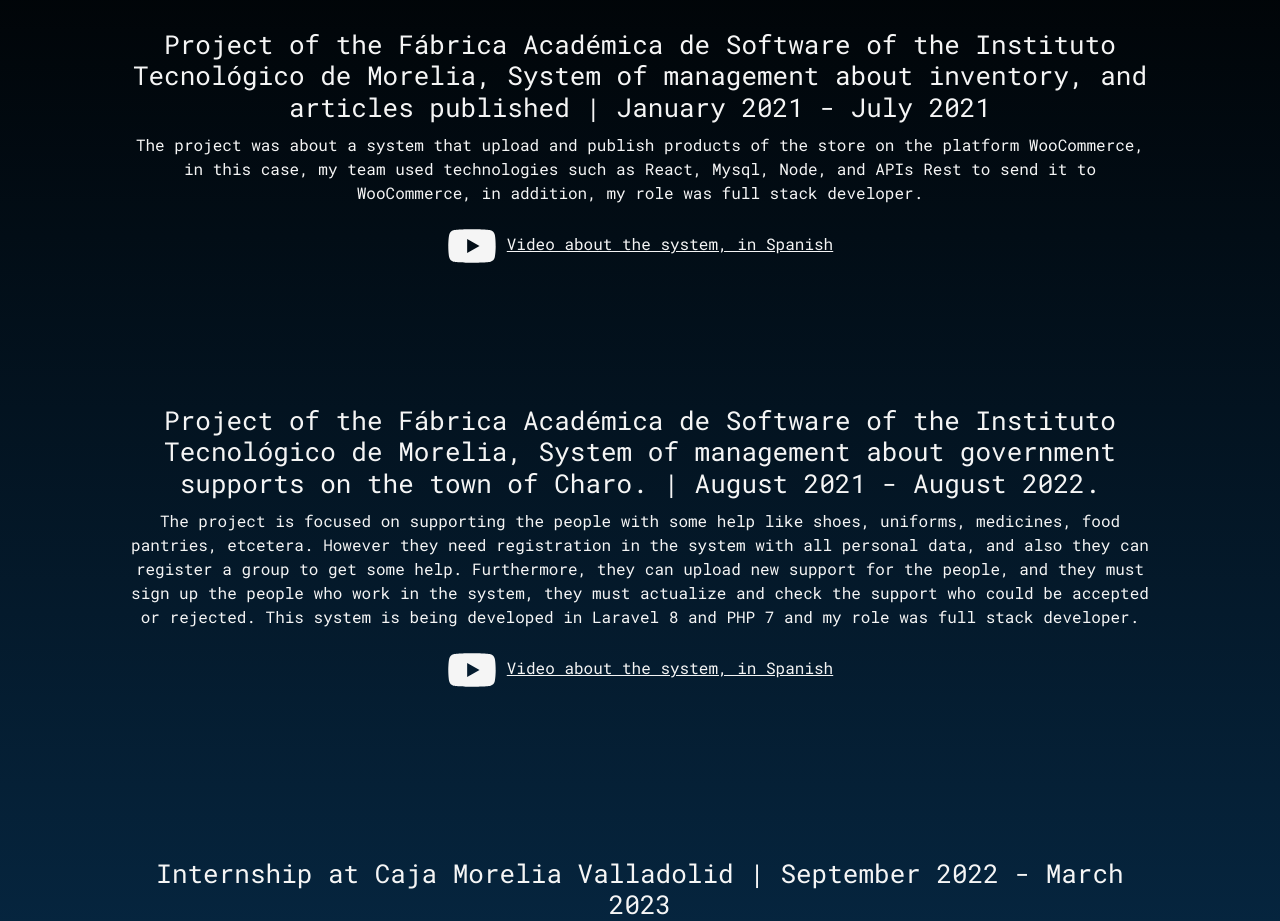
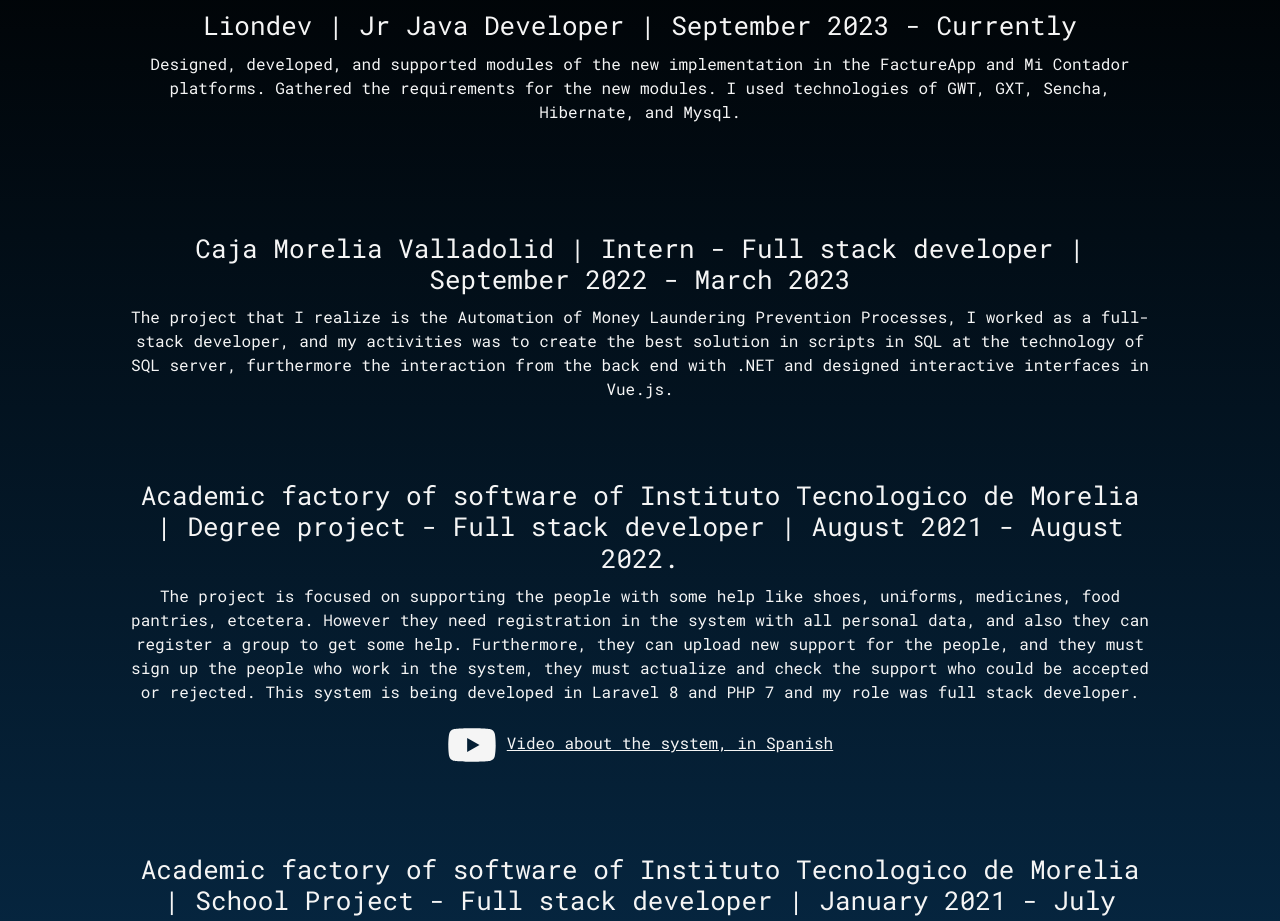
Before and after one commit to Cristian-Miguel/Portafolio, a React (Create React App) app: page / in a window 1280 px wide. Shown: the part 1660-2581 px from the top of the page. Built offline with nearby package versions, Linux system fonts and the light colour scheme.

Commit message:
Change my experience and modify the CSS

```diff
--- a/src/css/App.css
+++ b/src/css/App.css
@@ -3,7 +3,7 @@
 div.App{
   background-image: url("../images/Code1.jpg");
   width: 100%;
-  height: 3335px;
+  height: 3900px;
   font-family: 'Roboto Mono', monospace;
   scroll-behavior: smooth;
 }
@@ -120,7 +120,7 @@
   text-align: center;
   background: linear-gradient(#000, #072d4c);
   display: grid;
-  grid-template-rows: 10px 80px 400px 400px 400px 10px;
+  grid-template-rows: 10px 80px 250px 250px 350px 350px 10px;
   grid-template-columns: 10% 80% 10%;
 }
 
@@ -131,22 +131,29 @@
   align-self: center;
 }
 
-div.App section#SectionExperience div.ContainerTandex{
+div.App section#SectionExperience div.ContainerLionDev{
   grid-row: 3/4;
   grid-column: 2/3;
   margin: 2px 0px 2px 0px;
   align-self: center;
 }
 
-div.App section#SectionExperience div.ContainerCharo{
+div.App section#SectionExperience div.ContainerCMV{
   grid-row: 4/5;
   grid-column: 2/3;
   margin: 2px 0px 2px 0px;
   align-self: center;
 }
 
-div.App section#SectionExperience div.ContainerCMV{
+div.App section#SectionExperience div.ContainerCharo{
   grid-row: 5/6;
+  grid-column: 2/3;
+  margin: 2px 0px 2px 0px;
+  align-self: center;
+}
+
+div.App section#SectionExperience div.ContainerTandex{
+  grid-row: 6/7;
   grid-column: 2/3;
   margin: 2px 0px 2px 0px;
   align-self: center;
--- a/src/views/App.js
+++ b/src/views/App.js
@@ -37,30 +37,36 @@
 
       <section id='SectionExperience'>
         <h2>Experience</h2>
-        <div className="ContainerTandex">
-          <h4 className="Tandex">
-            Project of the Fábrica Académica de Software of the Instituto Tecnológico de Morelia,
-            System of management about inventory, and articles published | January 2021 - July 2021
+
+        <div className="ContainerLionDev">
+          <h4 className="LionDev">
+            Liondev | Jr Java Developer | September 2023 - Currently
           </h4>
-          <p className="Tandex">
-          The project was about a system that upload and publish products of the
-          store on the platform WooCommerce, in this case, my team used technologies
-          such as React, Mysql, Node, and APIs Rest to send it to WooCommerce,
-          in addition, my role was full stack developer.
+          <p className="LionDev">
+          Designed, developed, and supported modules of the new implementation
+          in the FactureApp and Mi Contador platforms. Gathered the requirements
+          for the new modules.
+          I used technologies of GWT, GXT, Sencha, Hibernate, and Mysql.
           </p>
-          <div className="Tandex">
-            <svg xmlns="http://www.w3.org/2000/svg" viewBox="0 0 576 512" fill='whitesmoke' width={50} height={50}>
-              {/*<!-- Font Awesome Pro 5.15.4 by @fontawesome - https://fontawesome.com License - https://fontawesome.com/license (Commercial License) --> */}
-              <path d="M549.655 124.083c-6.281-23.65-24.787-42.276-48.284-48.597C458.781 64 288 64 288 64S117.22 64 74.629 75.486c-23.497 6.322-42.003 24.947-48.284 48.597-11.412 42.867-11.412 132.305-11.412 132.305s0 89.438 11.412 132.305c6.281 23.65 24.787 41.5 48.284 47.821C117.22 448 288 448 288 448s170.78 0 213.371-11.486c23.497-6.321 42.003-24.171 48.284-47.821 11.412-42.867 11.412-132.305 11.412-132.305s0-89.438-11.412-132.305zm-317.51 213.508V175.185l142.739 81.205-142.739 81.201z"/>
-            </svg>
-            <a href="https://www.youtube.com/watch?v=SObRbtKyNCY">Video about the system, in Spanish</a>
-          </div>
+        </div>
+
+        <div className="ContainerCMV">
+          <h4 className="CMV">
+            Caja Morelia Valladolid | Intern - Full stack developer | September 2022 - March 2023
+          </h4>
+          <p className="CMV">
+            The project that I realize is the Automation of Money Laundering Prevention
+            Processes, I worked as a full-stack developer, and my activities was to create
+            the best solution in scripts in SQL at the technology of SQL server, furthermore
+            the interaction from the back end with .NET and designed interactive
+            interfaces in Vue.js.
+          </p>
         </div>
 
         <div className="ContainerCharo">
           <h4 className="Charo">
-            Project of the Fábrica Académica de Software of the Instituto Tecnológico de Morelia,
-            System of management about government supports on the town of Charo. | August 2021 - August 2022.
+            Academic factory of software of Instituto Tecnologico de Morelia |
+            Degree project - Full stack developer | August 2021 - August 2022.
           </h4>
           <p className="Charo">
             The project is focused on supporting the people with some help like shoes,
@@ -80,19 +86,25 @@
           </div>
         </div>
 
-        <div className="ContainerCMV">
-          <h4 className="CMV">
-            Internship at Caja Morelia Valladolid | September 2022 - March 2023
+        <div className="ContainerTandex">
+          <h4 className="Tandex">
+          Academic factory of software of Instituto Tecnologico de Morelia |
+          School Project - Full stack developer | January 2021 - July 2021
           </h4>
-          <p className="CMV">
-          The project that I realize is the Automation of Money Laundering Prevention
-          Processes, I worked as a full-stack developer, and my activities was to create
-          the best solution in scripts in SQL at the technology of SQL server, furthermore
-          the interaction from the back end with .NET and designed interactive
-          interfaces in Vue.js.
-        </p>
+          <p className="Tandex">
+          The project was about a system that upload and publish products of the
+          store on the platform WooCommerce, in this case, my team used technologies
+          such as React, Mysql, Node, and APIs Rest to send it to WooCommerce,
+          in addition, my role was full stack developer.
+          </p>
+          <div className="Tandex">
+            <svg xmlns="http://www.w3.org/2000/svg" viewBox="0 0 576 512" fill='whitesmoke' width={50} height={50}>
+              {/*<!-- Font Awesome Pro 5.15.4 by @fontawesome - https://fontawesome.com License - https://fontawesome.com/license (Commercial License) --> */}
+              <path d="M549.655 124.083c-6.281-23.65-24.787-42.276-48.284-48.597C458.781 64 288 64 288 64S117.22 64 74.629 75.486c-23.497 6.322-42.003 24.947-48.284 48.597-11.412 42.867-11.412 132.305-11.412 132.305s0 89.438 11.412 132.305c6.281 23.65 24.787 41.5 48.284 47.821C117.22 448 288 448 288 448s170.78 0 213.371-11.486c23.497-6.321 42.003-24.171 48.284-47.821 11.412-42.867 11.412-132.305 11.412-132.305s0-89.438-11.412-132.305zm-317.51 213.508V175.185l142.739 81.205-142.739 81.201z"/>
+            </svg>
+            <a href="https://www.youtube.com/watch?v=SObRbtKyNCY">Video about the system, in Spanish</a>
+          </div>
         </div>
-
 
       </section>
 
```
